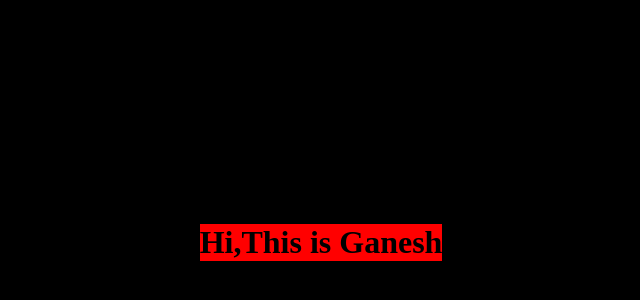
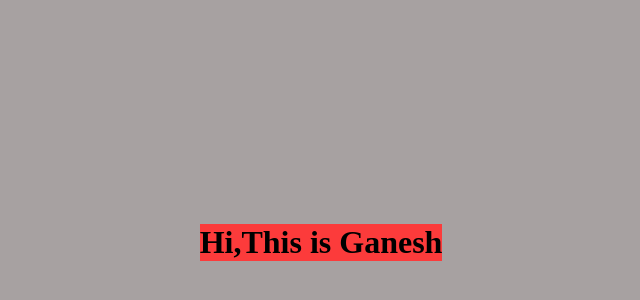
Before and after one commit to Vemula-Ganesh/Dummy, a plain HTML site: page index.html in a window 1280 px wide. Shown: the part 166-466 px from the top of the page, without its empty margins (319-959 px from the left). Drawn offline with Linux system fonts and the light colour scheme.

Commit message:
style changed

```diff
--- a/style.css
+++ b/style.css
@@ -1,7 +1,7 @@
 body{
     height: 100vh;
     background: cover;
-    background-color: black;
+    background-color: rgb(167, 161, 161);
     display: flex;
     justify-content: center;
     /* align-content: center; */
@@ -10,5 +10,5 @@ body{
 h1{
     /* size: 100px; */
     /* height: 100px; */
-   background-color: red;
+   background-color: rgb(252, 59, 59);
 }
```
